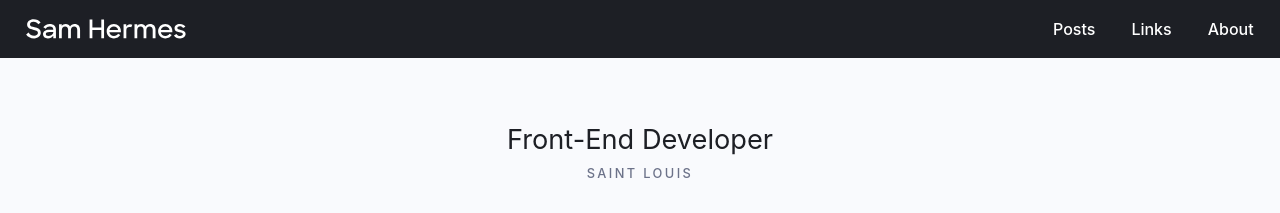
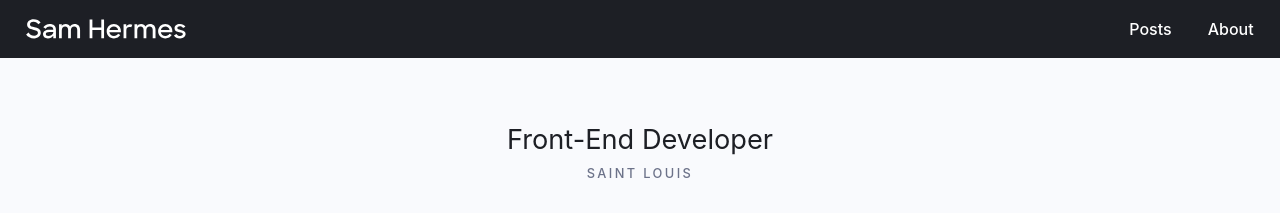
Before and after one commit to samhermes/samhermes.github.io, a Jekyll site: the page built from index.md, in a window 1280 px wide. Shown: the top 213 px of the page. Built offline with Jekyll 4.4.1, drawn with Linux system fonts in a browser that asks for light colours.

Commit message:
Remove links

```diff
--- a/_config.yml
+++ b/_config.yml
@@ -5,9 +5,6 @@ collections:
   category:
     title: Category
     output: true
-  links:
-    title: Links
-    output: false
   lists:
     title: Lists
     output: true
--- a/_includes/header.html
+++ b/_includes/header.html
@@ -3,7 +3,6 @@
     <a class="logotype" href="/">{% include samhermes.svg %}<span class="screen-reader-text">Sam Hermes</span></a>
     <ul class="site-nav">
       <li><a href="/posts">Posts</a></li>
-      <li><a href="/links">Links</a></li>
       <li><a href="/about">About</a></li>
     </ul>
   </div>
--- a/_links/peak-wellness.markdown
+++ /dev/null
@@ -1,6 +0,0 @@
----
-title: We've Reached Peak Wellness. Most of It Is Nonsense.
-date: 2019-09-09 00:00:00 Z
-layout: default
-link: https://www.outsideonline.com/2399826/wellness-industry-lies-what-really-works
----
```
